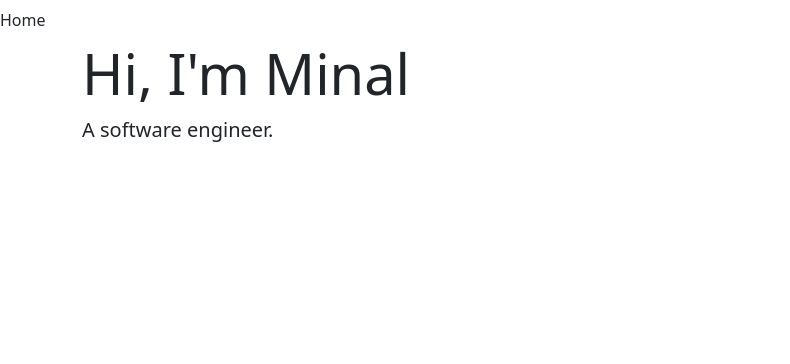
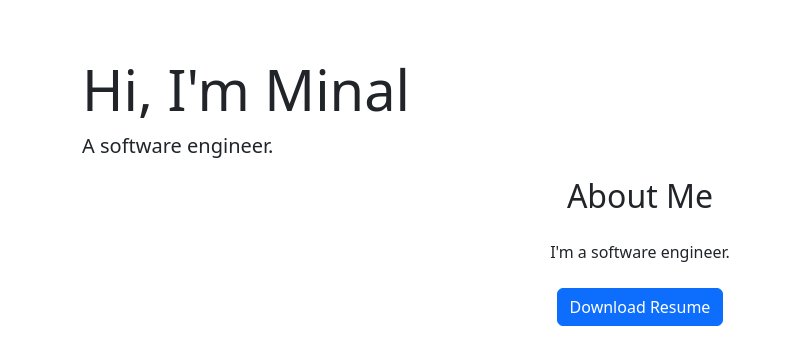
Before and after one commit to Minal-Arunashalam/portfolio, a plain HTML site: page index.html in a window 1280 px wide. Shown: the whole page, without its empty margins (0-790 px from the left). Drawn offline with nearby package versions, Linux system fonts and the light colour scheme.

Commit message:
worked on nav and about me section

```diff
--- a/index.html
+++ b/index.html
@@ -4,12 +4,17 @@
 <head>
     <meta charset="UTF-8">
     <meta name="viewport" content="width=device-width, initial-scale=1.0">
-    <title>My Portfolio</title>
+    <title></title>
     <link href="https://cdn.jsdelivr.net/npm/bootstrap@5.3.0-alpha1/dist/css/bootstrap.min.css" rel="stylesheet">
+    <link href="style.css" rel="stylesheet">
 </head>
 <body>
+    <!--Nav-->
     <nav class="navbar navbar-expand-lg navbar-dark">
-        Home
+        <div class="container">
+            <a class="navbar-brand" href="#">Minal</a>
+
+        </div>
     </nav>
 
 
@@ -21,7 +26,16 @@
     </div>
 </section>
 
-
+<!--About-->
+<section id="about" class="about-section">
+    <div class="container">
+        <h2 class="text-center mb-4">About Me</h2>
+        <p class="text-center">I'm a software engineer.</p>
+        <div class="text-center mt-4">
+            <a href="~/Desktop/CS395/portfolio/resume.pdf" download="resume-minal-arunashalam" class="btn btn-primary">Download Resume</a>
+        </div>
+    </div>
+</section>
 
 
 
@@ -29,3 +43,4 @@
 
 <script src="https://cdn.jsdelivr.net/npm/bootstrap@5.3.0-alpha1/dist/js/bootstrap.bundle.min.js"></script>
 </body>
+</html>
```
